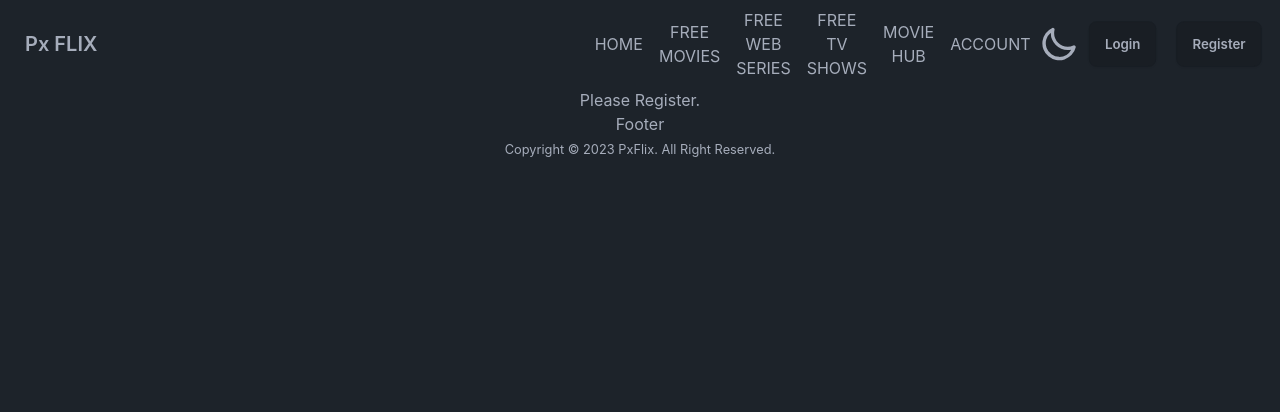
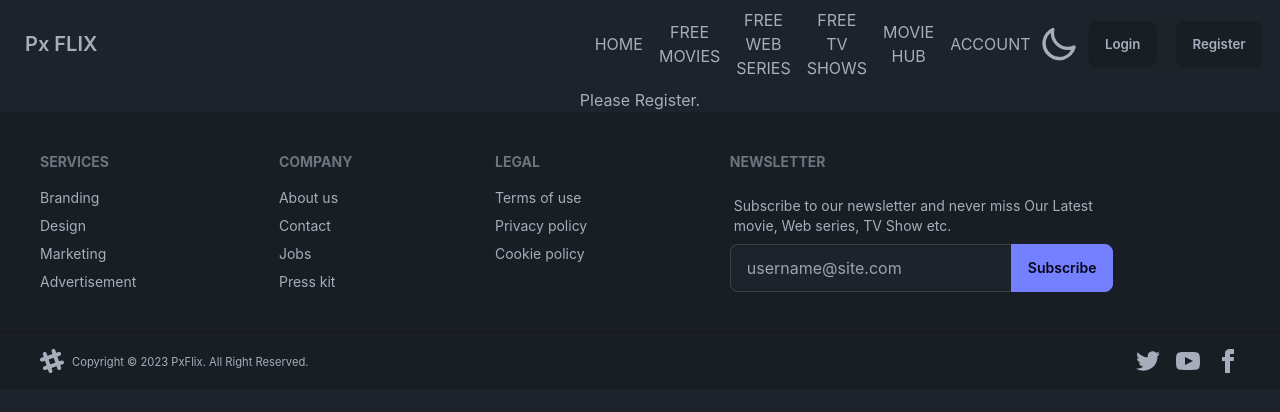
Before and after one commit to MUHAMMADSabbirHossain/pxflix-client, a React (Create React App) app: page /register in a window 1280 px wide. Shown: the top 412 px of the page. Built offline with nearby package versions, Linux system fonts and the light colour scheme.

Commit message:
footer: edited.

```diff
--- a/src/Components/Footer/Footer.js
+++ b/src/Components/Footer/Footer.js
@@ -3,15 +3,56 @@
 const Footer = () => {
     return (
         <div>
-            Footer
 
-            {/* footer details  */}
-            <section>
+            <footer className="footer p-10 bg-base-200 text-base-content">
+                <nav>
+                    <header className="footer-title">Services</header>
+                    <a className="link link-hover">Branding</a>
+                    <a className="link link-hover">Design</a>
+                    <a className="link link-hover">Marketing</a>
+                    <a className="link link-hover">Advertisement</a>
+                </nav>
+                <nav>
+                    <header className="footer-title">Company</header>
+                    <a className="link link-hover">About us</a>
+                    <a className="link link-hover">Contact</a>
+                    <a className="link link-hover">Jobs</a>
+                    <a className="link link-hover">Press kit</a>
+                </nav>
+                <nav>
+                    <header className="footer-title">Legal</header>
+                    <a className="link link-hover">Terms of use</a>
+                    <a className="link link-hover">Privacy policy</a>
+                    <a className="link link-hover">Cookie policy</a>
+                </nav>
+                <form>
+                    <header className="footer-title">Newsletter</header>
+                    <fieldset className="form-control w-80">
+                        <label className="label">
+                            <span className="label-text text-left">Subscribe to our newsletter and never miss Our Latest movie, Web series, TV Show etc.</span>
+                        </label>
+                        <div className="join">
+                            <input type="text" placeholder="username@site.com" className="input input-bordered join-item" />
+                            <button className="btn btn-primary join-item">Subscribe</button>
+                        </div>
+                    </fieldset>
+                </form>
+            </footer>
+            <footer className="footer px-10 py-4 border-t bg-base-200 text-base-content border-base-300">
+                <aside className="items-center grid-flow-col">
+                    <svg width="24" height="24" viewBox="0 0 24 24" xmlns="http://www.w3.org/2000/svg" fillRule="evenodd" clipRule="evenodd" className="fill-current"><path d="M22.672 15.226l-2.432.811.841 2.515c.33 1.019-.209 2.127-1.23 2.456-1.15.325-2.148-.321-2.463-1.226l-.84-2.518-5.013 1.677.84 2.517c.391 1.203-.434 2.542-1.831 2.542-.88 0-1.601-.564-1.86-1.314l-.842-2.516-2.431.809c-1.135.328-2.145-.317-2.463-1.229-.329-1.018.211-2.127 1.231-2.456l2.432-.809-1.621-4.823-2.432.808c-1.355.384-2.558-.59-2.558-1.839 0-.817.509-1.582 1.327-1.846l2.433-.809-.842-2.515c-.33-1.02.211-2.129 1.232-2.458 1.02-.329 2.13.209 2.461 1.229l.842 2.515 5.011-1.677-.839-2.517c-.403-1.238.484-2.553 1.843-2.553.819 0 1.585.509 1.85 1.326l.841 2.517 2.431-.81c1.02-.33 2.131.211 2.461 1.229.332 1.018-.21 2.126-1.23 2.456l-2.433.809 1.622 4.823 2.433-.809c1.242-.401 2.557.484 2.557 1.838 0 .819-.51 1.583-1.328 1.847m-8.992-6.428l-5.01 1.675 1.619 4.828 5.011-1.674-1.62-4.829z"></path></svg>
 
-            </section>
-
-            {/* copy right section */}
-            <p><small>Copyright &copy; {(new Date().getFullYear())} PxFlix. All Right Reserved.</small></p>
+                    {/* copy right section */}
+                    <p><small>Copyright &copy; {(new Date().getFullYear())} PxFlix. All Right Reserved.</small></p>
+                </aside>
+                <nav className="md:place-self-center md:justify-self-end">
+                    <div className="grid grid-flow-col gap-4">
+                        <a><svg xmlns="http://www.w3.org/2000/svg" width="24" height="24" viewBox="0 0 24 24" className="fill-current"><path d="M24 4.557c-.883.392-1.832.656-2.828.775 1.017-.609 1.798-1.574 2.165-2.724-.951.564-2.005.974-3.127 1.195-.897-.957-2.178-1.555-3.594-1.555-3.179 0-5.515 2.966-4.797 6.045-4.091-.205-7.719-2.165-10.148-5.144-1.29 2.213-.669 5.108 1.523 6.574-.806-.026-1.566-.247-2.229-.616-.054 2.281 1.581 4.415 3.949 4.89-.693.188-1.452.232-2.224.084.626 1.956 2.444 3.379 4.6 3.419-2.07 1.623-4.678 2.348-7.29 2.04 2.179 1.397 4.768 2.212 7.548 2.212 9.142 0 14.307-7.721 13.995-14.646.962-.695 1.797-1.562 2.457-2.549z"></path></svg></a>
+                        <a><svg xmlns="http://www.w3.org/2000/svg" width="24" height="24" viewBox="0 0 24 24" className="fill-current"><path d="M19.615 3.184c-3.604-.246-11.631-.245-15.23 0-3.897.266-4.356 2.62-4.385 8.816.029 6.185.484 8.549 4.385 8.816 3.6.245 11.626.246 15.23 0 3.897-.266 4.356-2.62 4.385-8.816-.029-6.185-.484-8.549-4.385-8.816zm-10.615 12.816v-8l8 3.993-8 4.007z"></path></svg></a>
+                        <a><svg xmlns="http://www.w3.org/2000/svg" width="24" height="24" viewBox="0 0 24 24" className="fill-current"><path d="M9 8h-3v4h3v12h5v-12h3.642l.358-4h-4v-1.667c0-.955.192-1.333 1.115-1.333h2.885v-5h-3.808c-3.596 0-5.192 1.583-5.192 4.615v3.385z"></path></svg></a>
+                    </div>
+                </nav>
+            </footer>
         </div>
     );
 };
```
